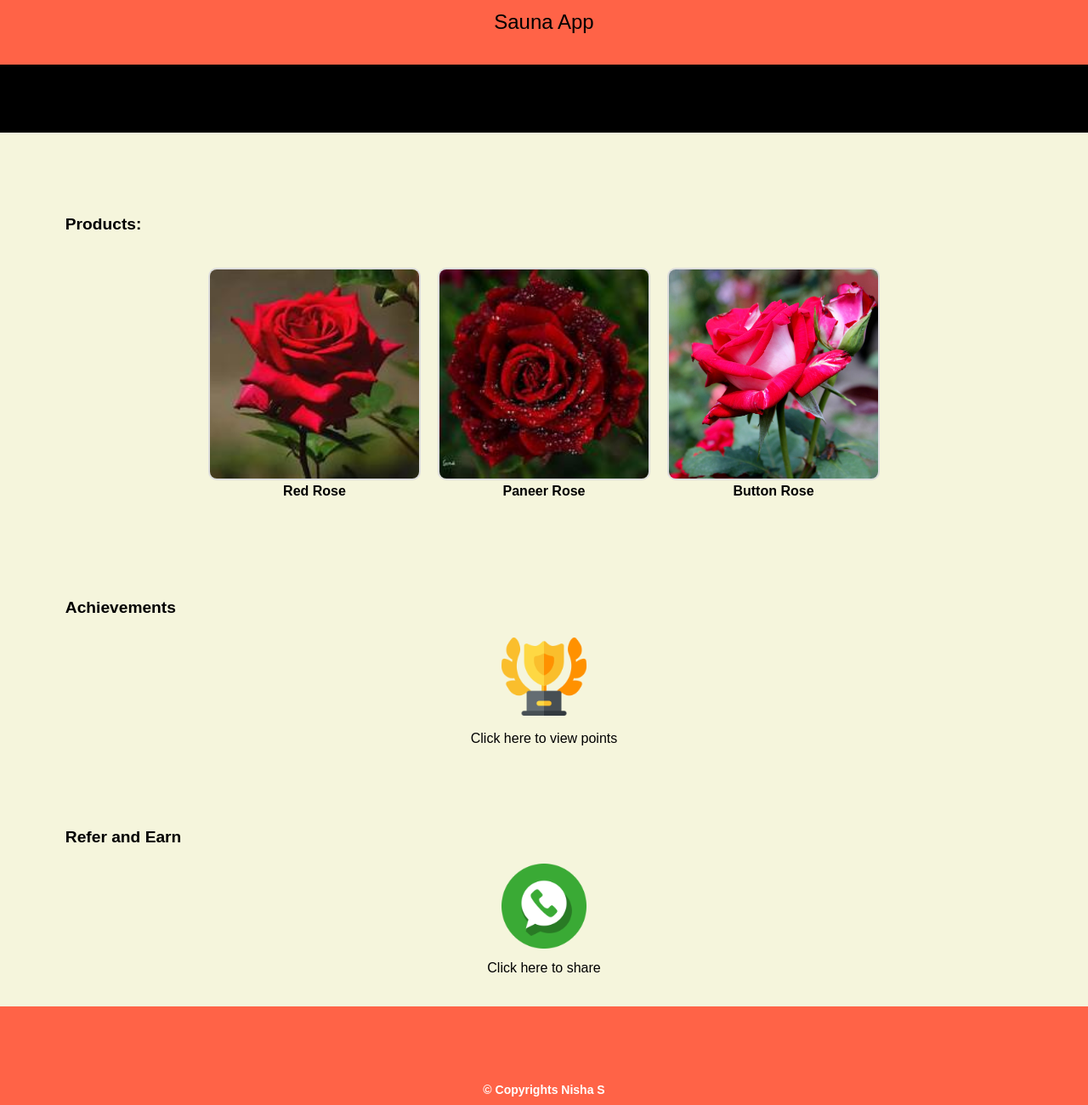
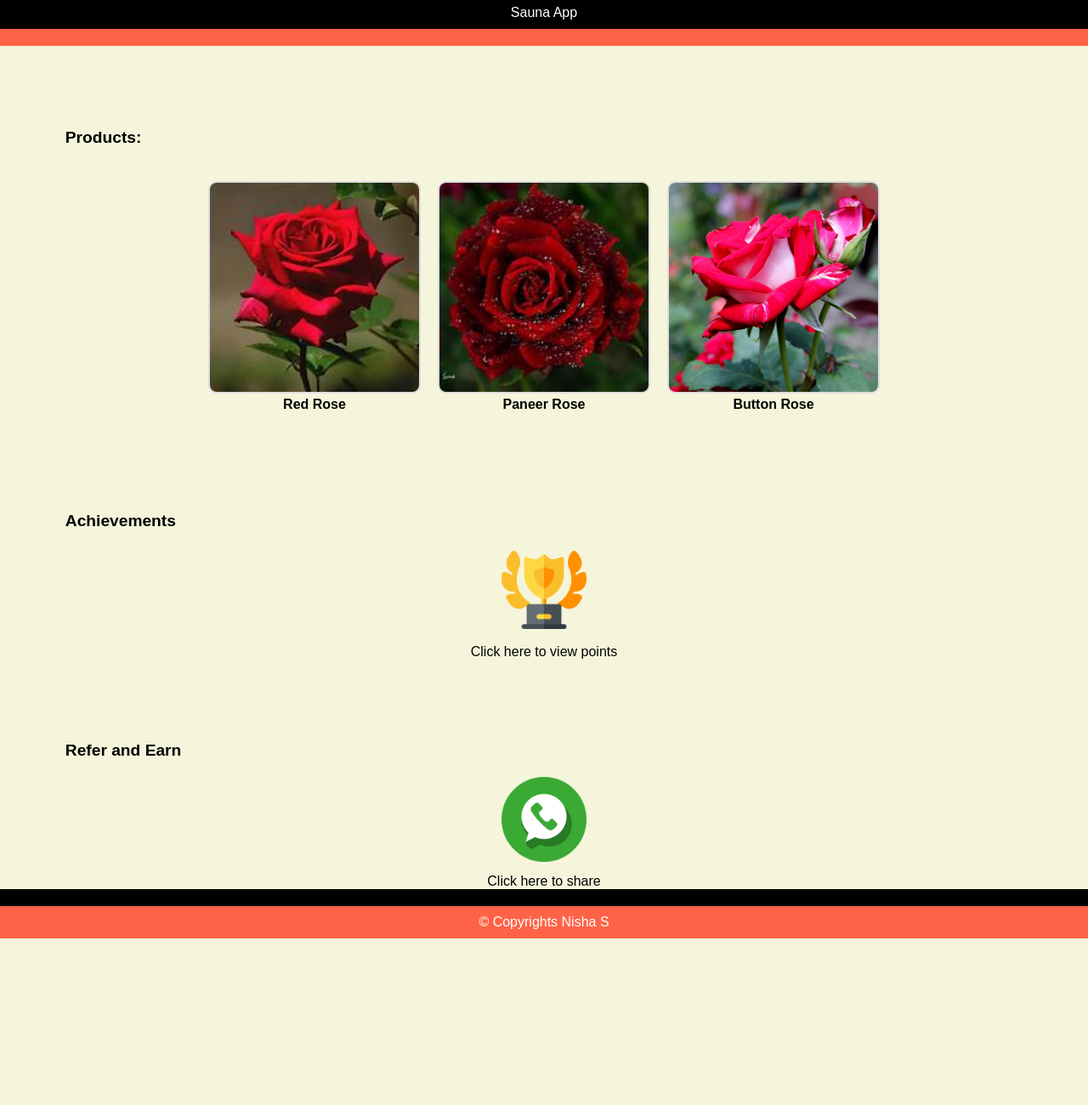
Before and after one commit to nishasunny11/SaunaApp, a plain HTML site: page index.html in a window 1280 px wide. Shown: the part 4-1304 px from the top of the page at 85% size. After the commit the page ends 1108 px from the top, so only its background shows below. Drawn offline with Linux system fonts and the light colour scheme.

Commit message:
Update index.html
Signed-off-by: nishasunny11 <62876499+nishasunny11@users.noreply.github.com>

```diff
--- a/index.html
+++ b/index.html
@@ -48,15 +48,18 @@
             top: 10px;
             right: 20px;
         }
-        footer {
+
+        /* Footer and Header Styling */
+        .header, .footer {
             text-align: center;
+            color: white;
             padding: 10px 0;
-            color: white;
-            background-color: tomato; /* Match background to blend */
-            font-size: 14px;
-            font-weight: bolder;
-            margin: 0; /* Remove default margin */
-            border: none; /* Remove any borders */
+        }
+        .header.black, .footer.black {
+            background-color: black;
+        }
+        .header.red, .footer.red {
+            background-color: tomato;
         }
 
         /* Responsive Design for Unwanted Divs */
@@ -68,8 +71,9 @@
     </style>
 </head>
 <body>
-    <div id="first_header">Sauna App</div>
-    <div id="second_header"></div>
+    <!-- Header -->
+    <div class="header black">Sauna App</div>
+    <div class="header red"></div>
 
     <h4 style="padding-left: 6%; padding-top: 6%;">Products:</h4>
     <div id="body">
@@ -119,13 +123,12 @@
             </button></a>
         </div>
     </div>
-    <br/><br/>
-    <div id="first_header">
+
+    <!-- Footer -->
+    <div class="footer black"></div>
+    <div class="footer red">
+        &copy; Copyrights Nisha S
     </div>
-        <footer>
-            &copy; Copyrights Nisha S
-        </footer>
-
 
     <script>
         // Function to generate random points between 10 and 100
```
